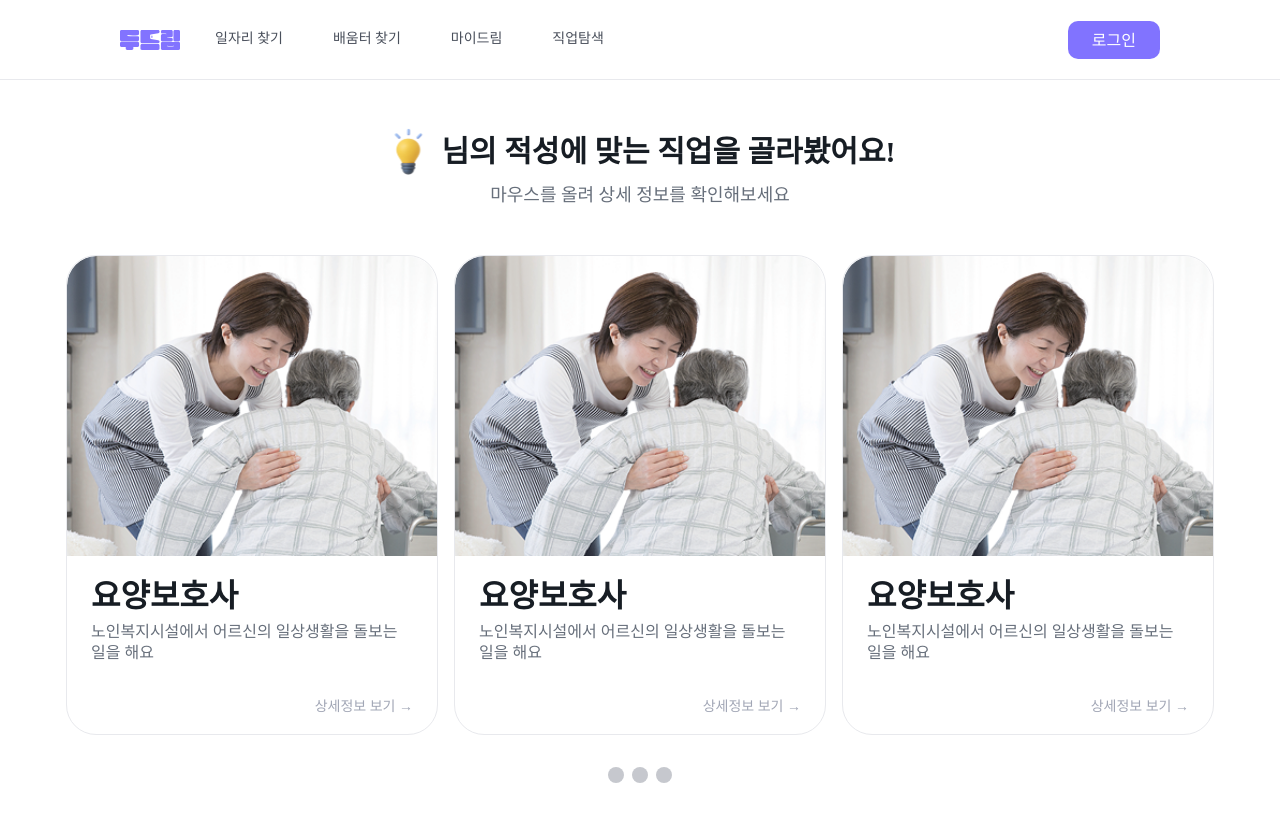
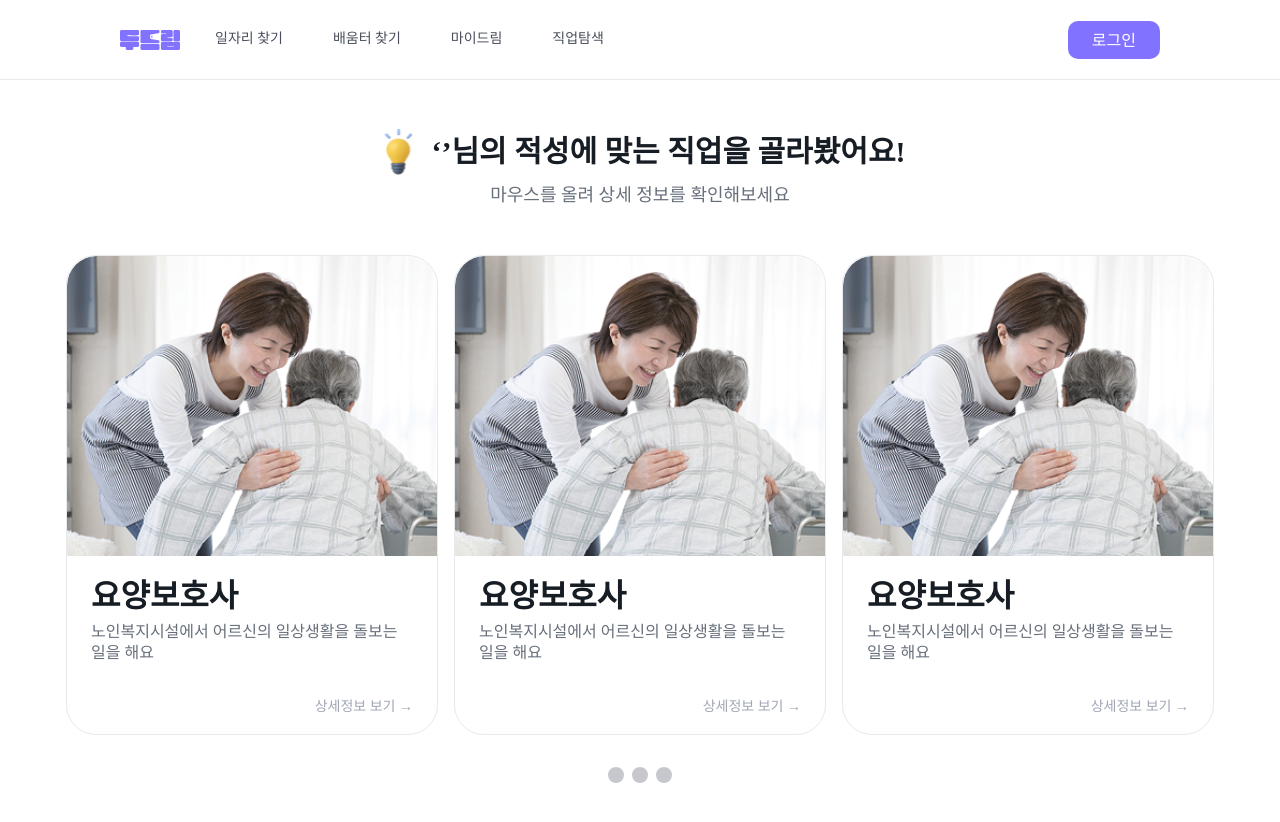
Before and after one commit to mooneran/mooneran, a React (Vite) app: page /jobrecommend in a window 1280 px wide. Shown: the top 822 px of the page. Built offline with nearby package versions, Linux system fonts and the light colour scheme.

Commit message:
style : [#37] 타이틀 부분에 ' '이 포함되도록 style 코드 수정

```diff
--- a/src/pages/jobRecommend/components/JobTitle.tsx
+++ b/src/pages/jobRecommend/components/JobTitle.tsx
@@ -7,7 +7,7 @@ const JobTitle = () => {
       <div className="flex items-center gap-2">
         <LightBulbIcon />
         <h1 className="text-2xl text-gray-900 font-T01-B md:text-3xl">
-          {nickname}님의 적성에 맞는 직업을 골라봤어요!
+          ‘{nickname}’님의 적성에 맞는 직업을 골라봤어요!
         </h1>
       </div>
       <p className="text-gray-500 font-B01-M">
```
